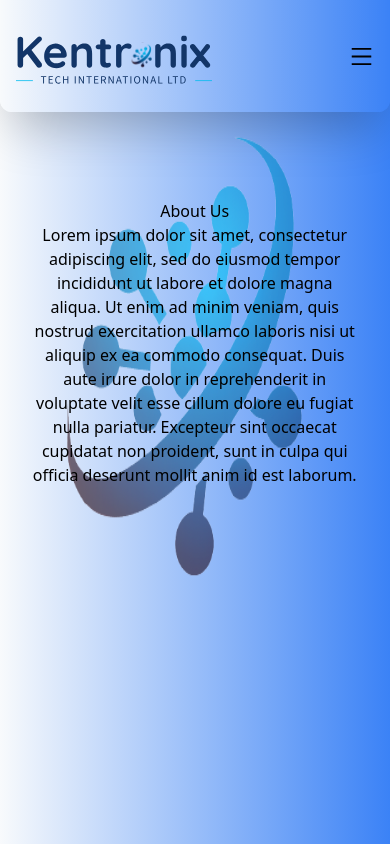
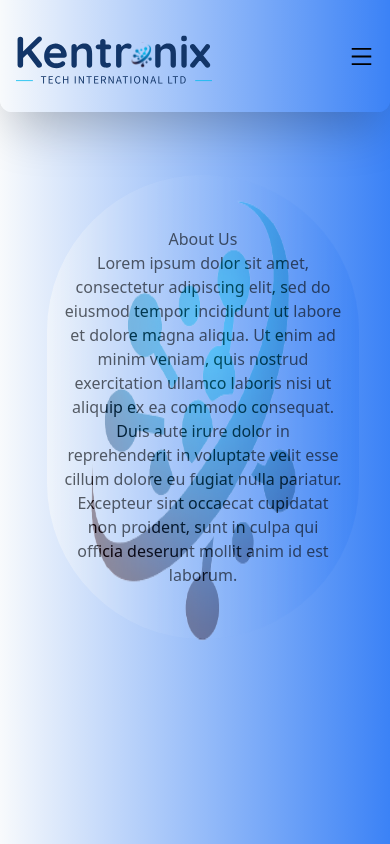
Before and after one commit to mosesmrima/kentronix, a Next.js app: page / in a window 390 px wide. Built offline with nearby package versions, Linux system fonts and the light colour scheme.

Commit message:
I don't know I fixed this

```diff
--- a/components/AboutUs.jsx
+++ b/components/AboutUs.jsx
@@ -3,14 +3,14 @@ import logo from "../public/favicon.png";
 
 export default function AboutUs() {
     return (
-        <div className={"w-11/12 sm:h-80 h-[70vh] sm:mx-0 ml-4 justify-center flex sm:flex-row flex-col sm:flex-shrink-0 sm:relative absolute items-center"}>
-            <div className={"sm:mx-0 mx-auto rounded-full  text-black z-100 sm:opacity-100 opacity-100 sm:w-6/12 w-12/12 sm:h-80 h-[55vh] px-4  flex flex-col justify-center items-center text-center"}>
+        <div className={"w-11/12 w-[80vw] sm:h-80 h-[70vh] sm:mx-0 ml-4 justify-center flex sm:flex-row flex-col sm:flex-shrink-0 relative items-center"}>
+            <div className={"sm:mx-0  rounded-full  bg-gradient-to-r from-slate-50 to-blue-500 z-[200] sm:opacity-100 opacity-60 sm:w-7/12 w-12/12 sm:h-80 h-[55vh] px-4  flex flex-col justify-center items-center text-center sm:relative absolute"}>
                 <h1>About Us</h1>
                 <p>
                     Lorem ipsum dolor sit amet, consectetur adipiscing elit, sed do eiusmod tempor incididunt ut labore et dolore magna aliqua. Ut enim ad minim veniam, quis nostrud exercitation ullamco laboris nisi ut aliquip ex ea commodo consequat. Duis aute irure dolor in reprehenderit in voluptate velit esse cillum dolore eu fugiat nulla pariatur. Excepteur sint occaecat cupidatat non proident, sunt in culpa qui officia deserunt mollit anim id est laborum.
                 </p>
             </div>
-            <div className={" sm:w-4/12 w-12/12 sm:h-80 sm:z-0 z-[-200] sm:relative sm:opacity-100 opacity-60"}>
+            <div className={" sm:w-4/12 w-10/12 sm:h-80 h-[5/12] sm:z-0 z-[] sm:relative"}>
                 <Image
                     src={"/favicon.png"}
                     fill
--- a/pages/_app.js
+++ b/pages/_app.js
@@ -1,6 +1,5 @@
 import '../styles/globals.css'
 import '../components/NavBar'
-
 
 export default function App({ Component, pageProps }) {
   return (
--- a/pages/index.js
+++ b/pages/index.js
@@ -11,7 +11,7 @@ export default function Home() {
             <meta name="viewport" content="width=device-width, initial-scale=1.0" />
         </Head>
         <NavBar/>
-        <div className={"sm:mt-8 mt-12 w-full"}>
+        <div className={"sm:mt-0 mt-28"}>
             <AboutUs/>
             {/*<Services/>*/}
         </div>
```
